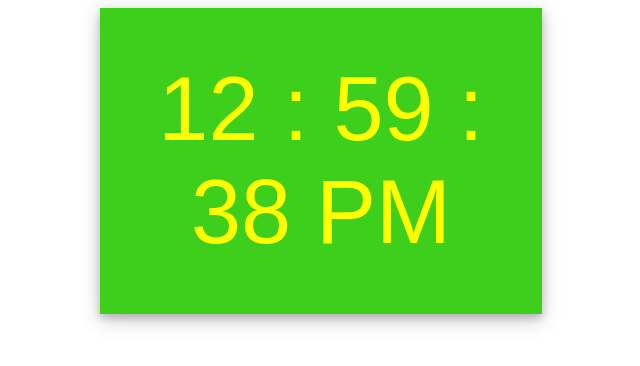
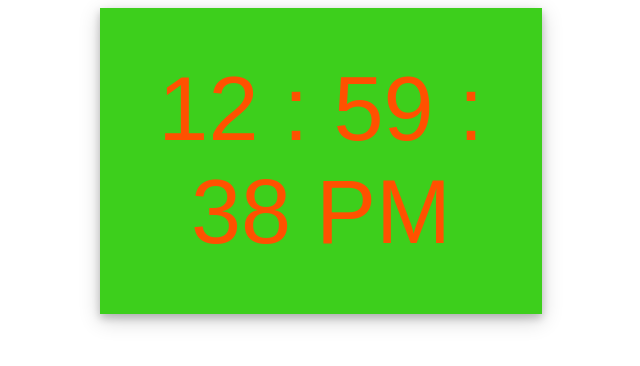
Before and after one commit to JSONRete/javascript_digital_clock, a plain HTML site: page index.html in a window 1280 px wide. Shown: the whole page, without its empty margins (319-959 px from the left). Drawn offline with Linux system fonts and the light colour scheme.

Commit message:
changed font color

```diff
--- a/styles.css
+++ b/styles.css
@@ -8,7 +8,7 @@
  padding-bottom: 50px;
  font-family: 'Open Sans Bold', sans-serif;
  font-size: 90px;
- color: yellow;
+ color: rgb(255, 81, 0);
  text-align: center;
  box-shadow: 0 4px 8px 0 rgba(0, 0, 0, 0.2), 0 6px 20px 0 rgba(0, 0, 0, 0.19);
 }
```
